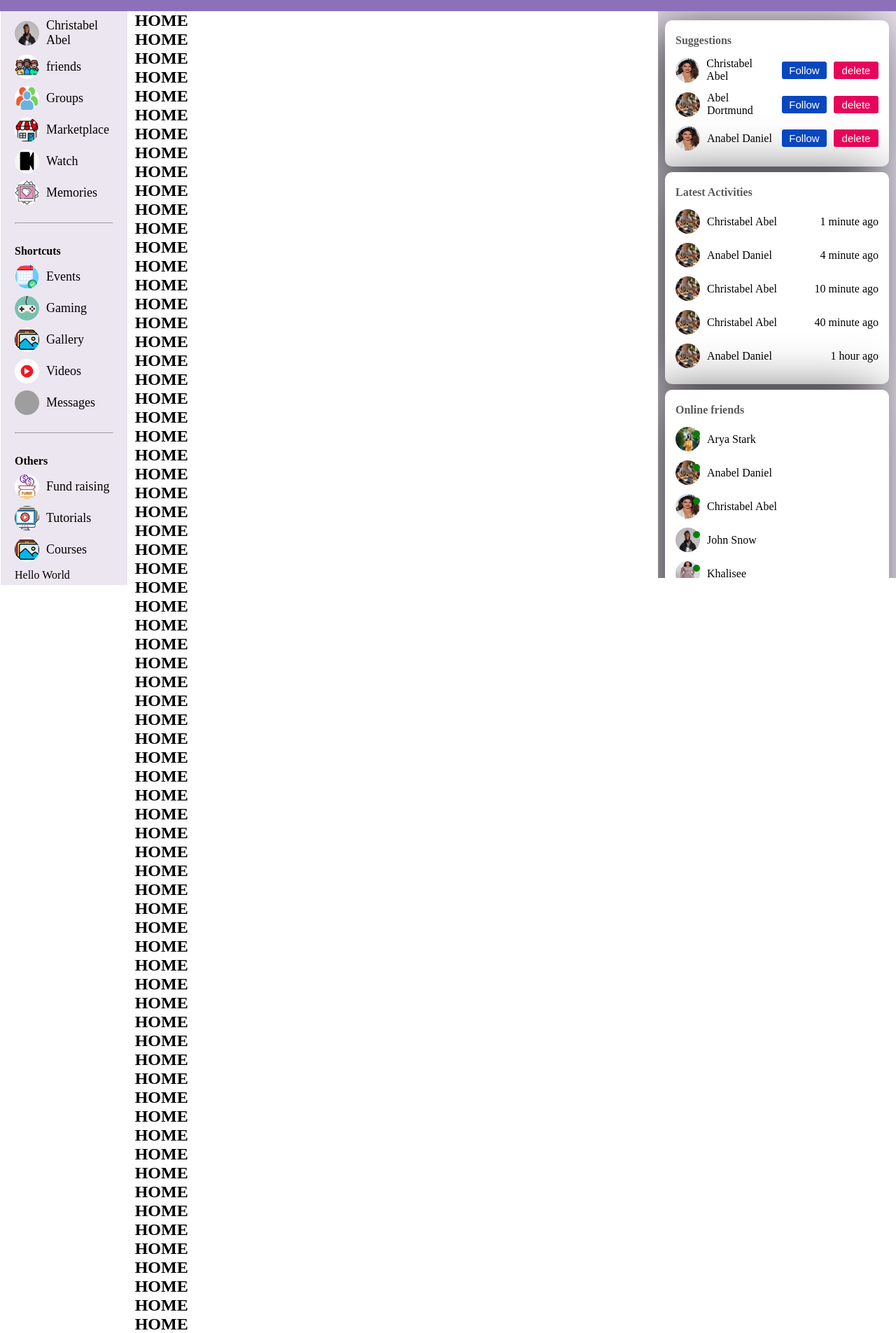
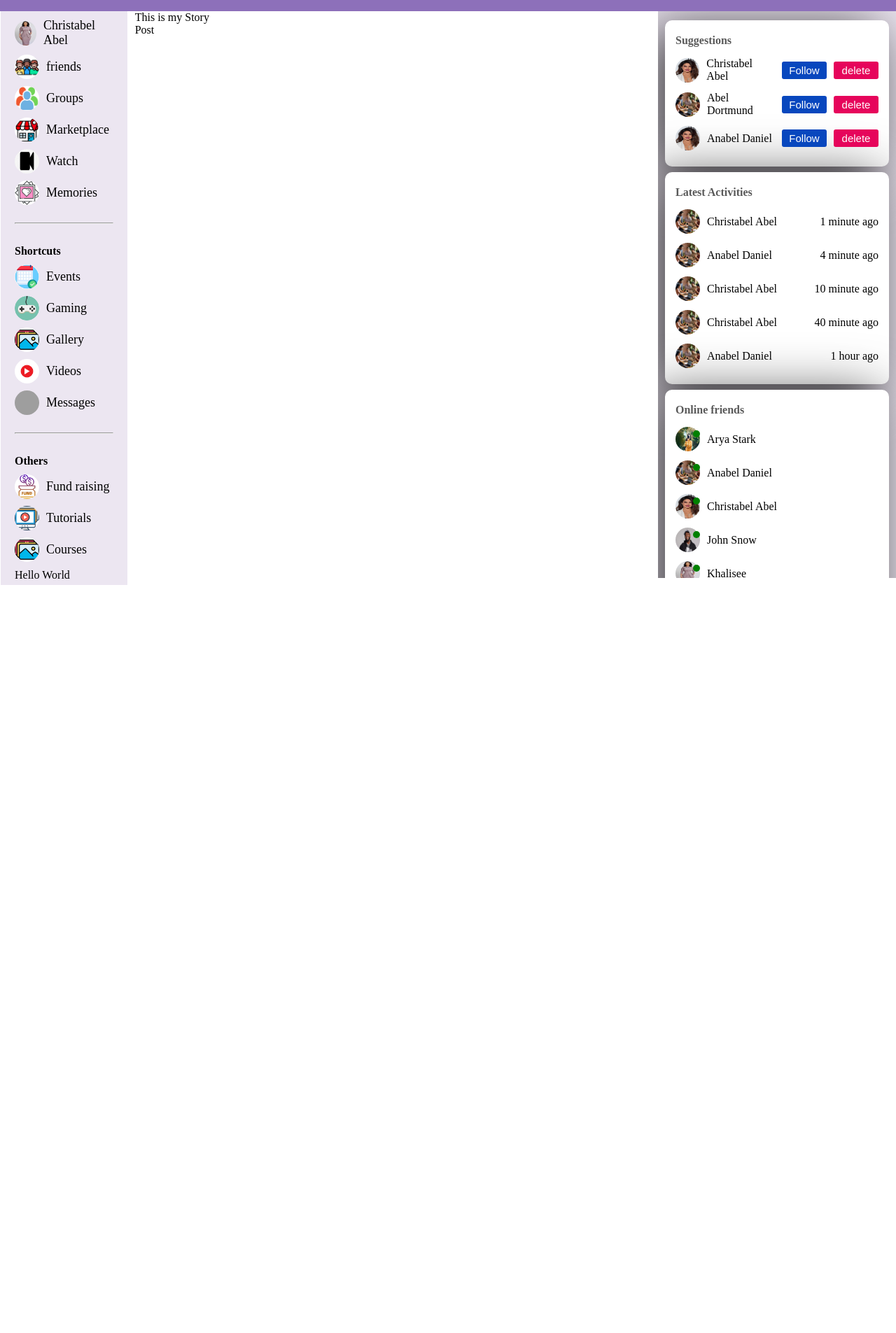
Before and after one commit to Chinweike99/Mini-React-Projects, a React (Create React App) app in the folder 0.5chat_app/: page / in a window 1280 px wide. Shown: the part 55-1960 px from the top of the page at 70% size. After the commit the page ends 800 px from the top, so only its background shows below. Built offline with nearby package versions, Linux system fonts and the light colour scheme; sample sign-in values are in the browser's storage; grey boxes are pictures that could not be loaded.

Commit message:
Home pages

```diff
--- /dev/null
+++ b/0.5chat_app/src/Components/Posts/Post.jsx
@@ -0,0 +1,8 @@
+import React from 'react'
+import './Post.css'
+
+export const Post = () => {
+  return (
+    <div>Post</div>
+  )
+}
--- /dev/null
+++ b/0.5chat_app/src/Components/Stories/Stories.jsx
@@ -0,0 +1,10 @@
+import React from 'react'
+import './Stories.css'
+
+export const Stories = () => {
+  return (
+    <div>
+        This is my Story
+    </div>
+  )
+}
--- a/0.5chat_app/src/Context/authContext.js
+++ b/0.5chat_app/src/Context/authContext.js
@@ -9,7 +9,7 @@ export const AuthContextProvider = ({children}) => {
     );
 
     const login = () => {
-        const userData = { id: 1, name: "Christabel Abel", profilePic: `${assets.image6}` };
+        const userData = { id: 1, name: "Christabel Abel", profilePic: `${assets.images1}` };
         setCurrentUser(userData);
         localStorage.setItem("user", JSON.stringify(userData));
     };
--- a/0.5chat_app/src/Pages/Home/Home.jsx
+++ b/0.5chat_app/src/Pages/Home/Home.jsx
@@ -1,79 +1,12 @@
+import { Post } from '../../Components/Posts/Post'
+import { Stories } from '../../Components/Stories/Stories'
 import './Home.scss'
 
 export const Home = () => {
   return (
     <div className='home'>
-      <h2>HOME</h2>
-      <h2>HOME</h2>
-      <h2>HOME</h2>
-      <h2>HOME</h2>
-      <h2>HOME</h2>
-      <h2>HOME</h2>
-      <h2>HOME</h2>
-      <h2>HOME</h2>
-      <h2>HOME</h2>
-      <h2>HOME</h2>
-      <h2>HOME</h2>
-      <h2>HOME</h2>
-      <h2>HOME</h2>
-      <h2>HOME</h2>
-      <h2>HOME</h2>
-      <h2>HOME</h2>
-      <h2>HOME</h2>
-      <h2>HOME</h2>
-      <h2>HOME</h2>
-      <h2>HOME</h2>
-      <h2>HOME</h2>
-      <h2>HOME</h2>
-      <h2>HOME</h2>
-      <h2>HOME</h2>
-      <h2>HOME</h2>
-      <h2>HOME</h2>
-      <h2>HOME</h2>
-      <h2>HOME</h2>
-      <h2>HOME</h2>
-      <h2>HOME</h2>
-      <h2>HOME</h2>
-      <h2>HOME</h2>
-      <h2>HOME</h2>
-      <h2>HOME</h2>
-      <h2>HOME</h2>
-      <h2>HOME</h2>
-      <h2>HOME</h2>
-      <h2>HOME</h2>
-      <h2>HOME</h2>
-      <h2>HOME</h2>
-      <h2>HOME</h2>
-      <h2>HOME</h2>
-      <h2>HOME</h2>
-      <h2>HOME</h2>
-      <h2>HOME</h2>
-      <h2>HOME</h2>
-      <h2>HOME</h2>
-      <h2>HOME</h2>
-      <h2>HOME</h2>
-      <h2>HOME</h2>
-      <h2>HOME</h2>
-      <h2>HOME</h2>
-      <h2>HOME</h2>
-      <h2>HOME</h2>
-      <h2>HOME</h2>
-      <h2>HOME</h2>
-      <h2>HOME</h2>
-      <h2>HOME</h2>
-      <h2>HOME</h2>
-      <h2>HOME</h2>
-      <h2>HOME</h2>
-      <h2>HOME</h2>
-      <h2>HOME</h2>
-      <h2>HOME</h2>
-      <h2>HOME</h2>
-      <h2>HOME</h2>
-      <h2>HOME</h2>
-      <h2>HOME</h2>
-      <h2>HOME</h2>
-      <h2>HOME</h2>
-
+      <Stories />
+      <Post />
     </div>
   )
 }
```
Also changed, not shown: 0.5chat_app/src/Components/Posts/Post.css (added), 0.5chat_app/src/Components/Stories/Stories.css (added).
